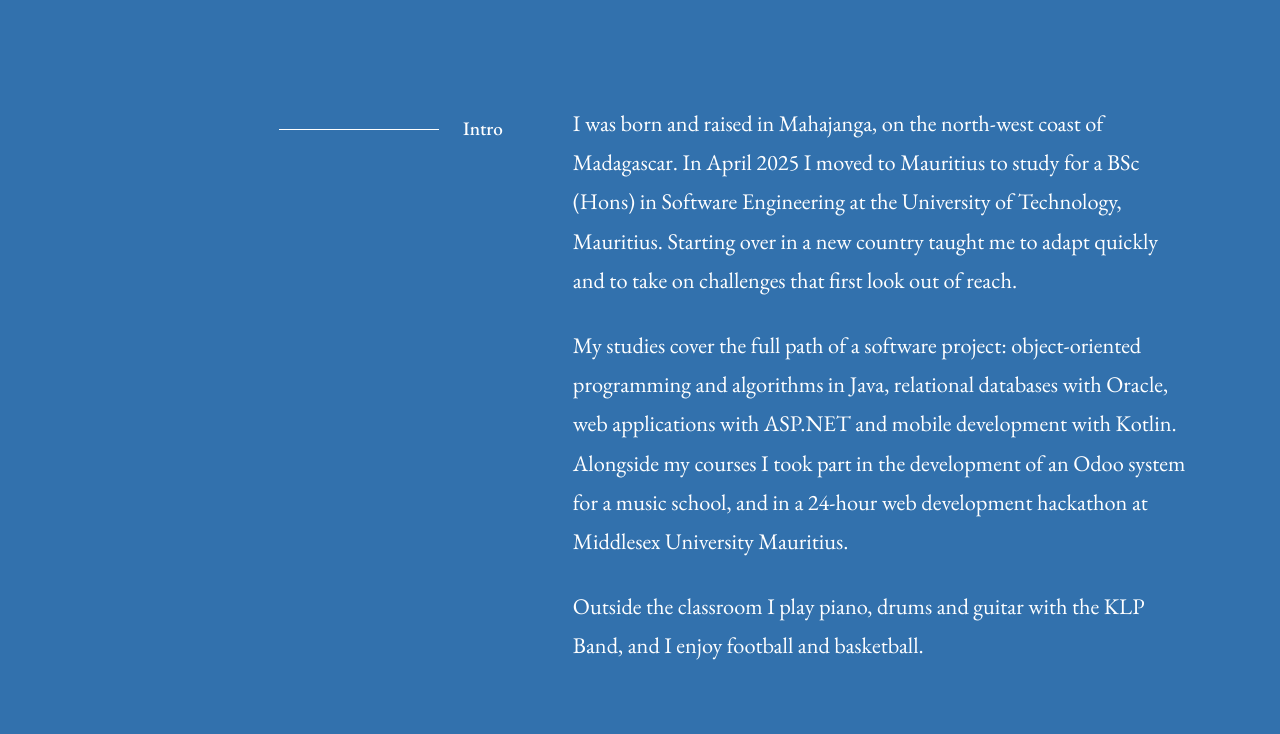
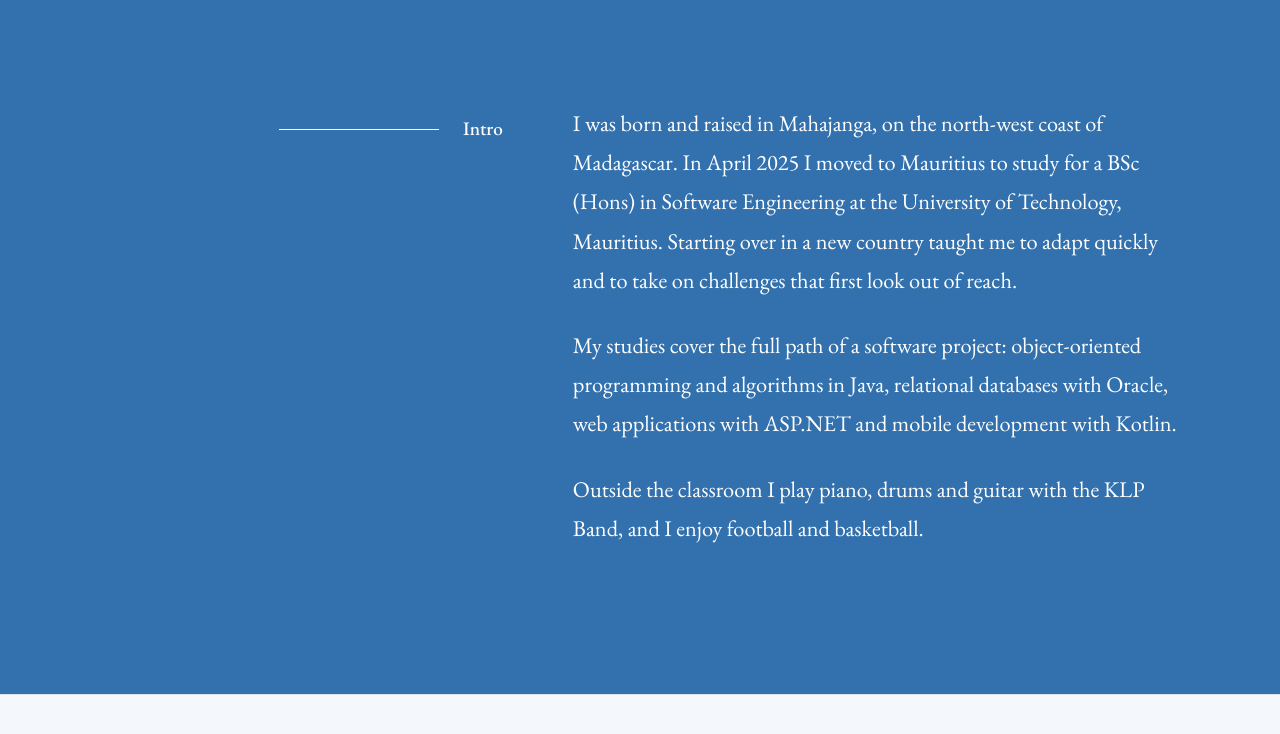
Before and after one commit to Rians11/Portfolio, a plain HTML site: page index.html in a window 1280 px wide. Shown: the part 564-1298 px from the top of the page. Drawn offline with nearby package versions, Linux system fonts and the light colour scheme.

Commit message:
Update index.html

```diff
--- a/index.html
+++ b/index.html
@@ -369,9 +369,7 @@
           <p>
             My studies cover the full path of a software project: object-oriented programming
             and algorithms in Java, relational databases with Oracle, web applications with
-            ASP.NET and mobile development with Kotlin. Alongside my courses I took part in the
-            development of an Odoo system for a music school, and in a 24-hour web development
-            hackathon at Middlesex University Mauritius.
+            ASP.NET and mobile development with Kotlin.
           </p>
           <p>
             Outside the classroom I play piano, drums and guitar with the KLP Band, and I enjoy
```
